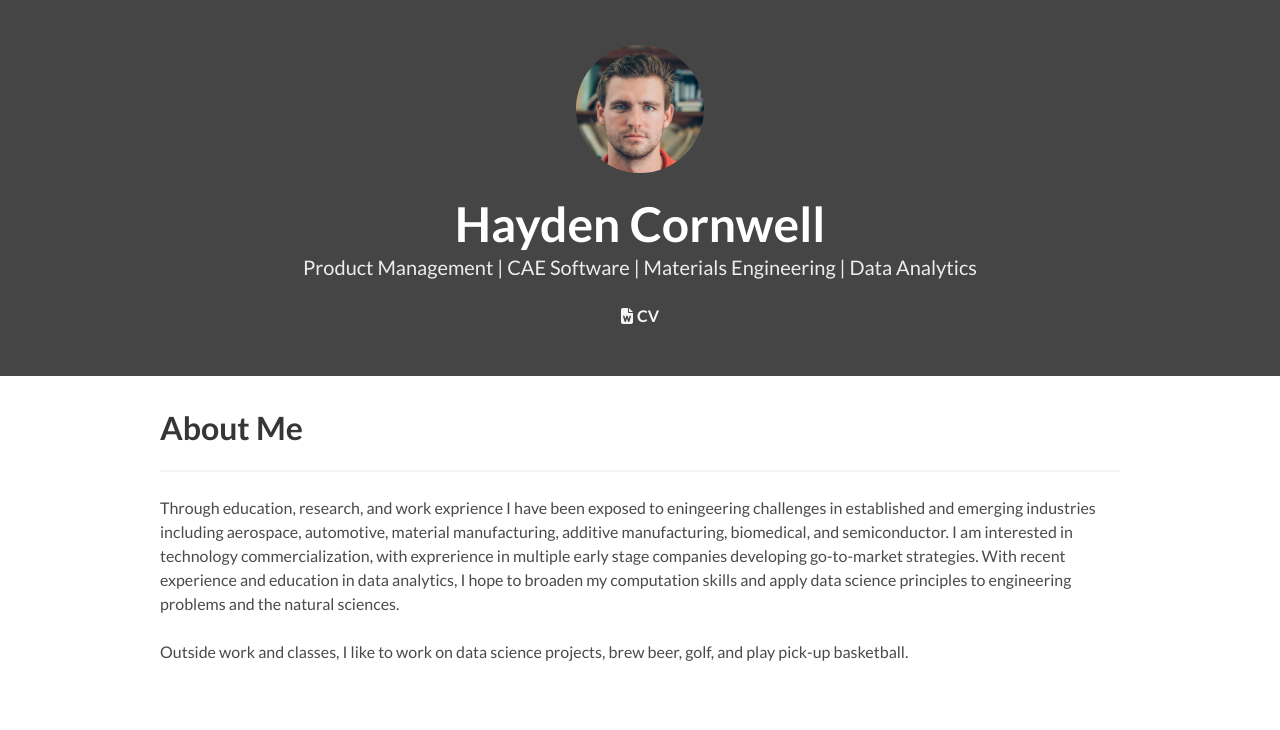
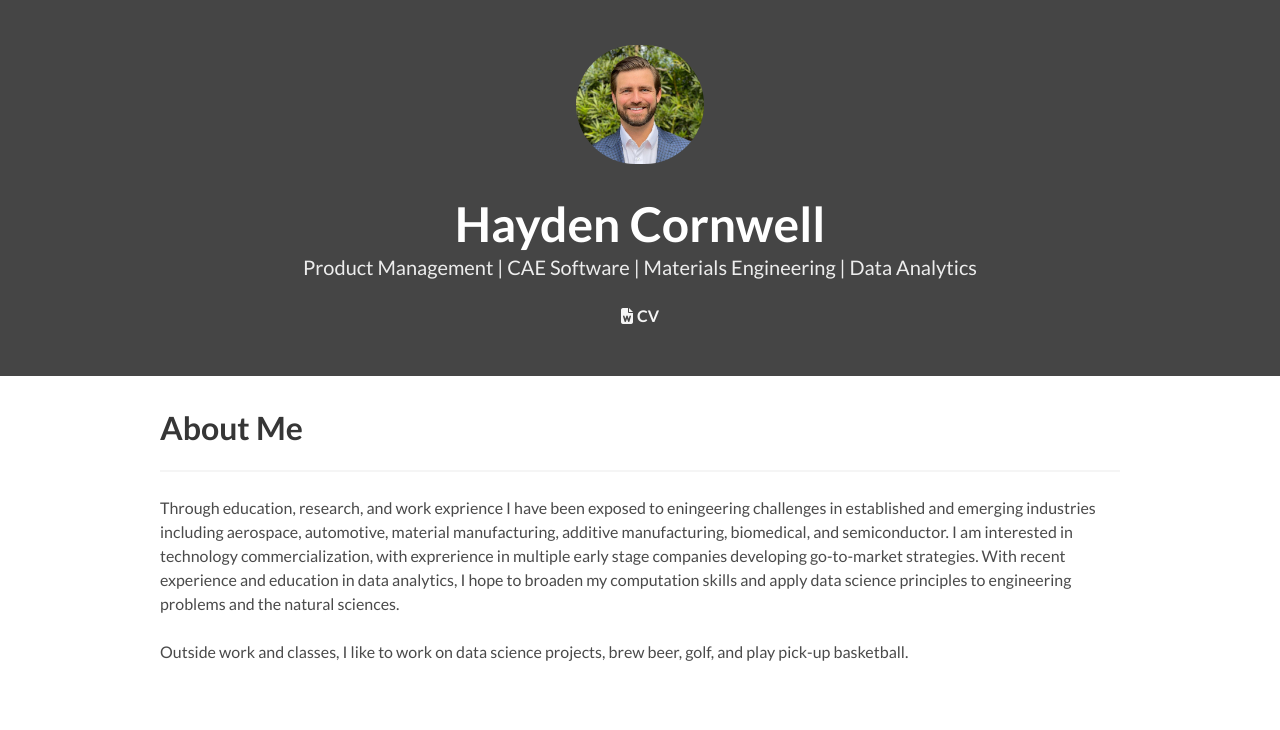
Before and after one commit to hkcornwell/hkcornwell.github.io, a plain HTML site: page index.html in a window 1280 px wide. Shown: the part 67-797 px from the top of the page. Drawn offline with Linux system fonts and the light colour scheme.

Commit message:
Update Picture

```diff
--- a/index.html
+++ b/index.html
@@ -4,7 +4,7 @@
 <head>
   <title>Portfolio</title>
   <meta name="viewport" content="width=device-width, initial-scale=1">
-  <link rel="icon" href="HaydenImage.png" type="image/x-icon">
+  <link rel="icon" href="img/Hayden_Cornwell_Image.jpg" type="image/x-icon">
   <link rel="stylesheet" href="css/main.bundle.css">
   <script src="https://kit.fontawesome.com/4e5a72c756.js"></script>
 </head>
@@ -35,7 +35,7 @@
         <div class="level">
           <div class="level-item has-text-centered">
             <figure class="image is-128x128">
-              <img class="is-rounded" src="img/HaydenImage.jpg">
+              <img class="is-rounded" src="img/Hayden_Cornwell_Image.jpg">
             </figure>
           </div>
         </div>
```
Also changed, not shown: img/HaydenImage.jpg (deleted), img/Hayden_Cornwell_Image.jpg (added).
